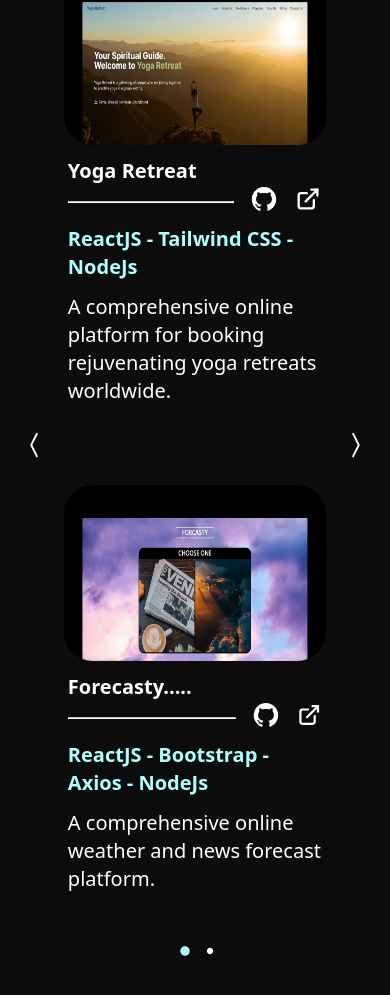
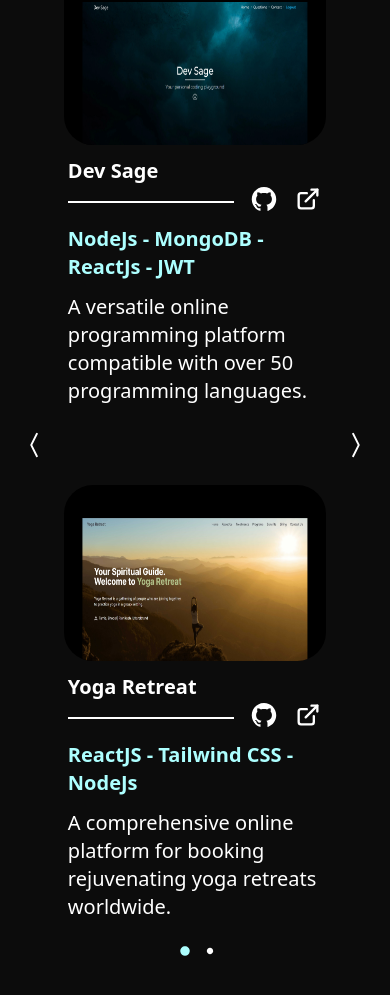
Before and after one commit to aayush-dabral/adportfolio, a React (Create React App) app: page / in a window 390 px wide. Shown: the part 2858-3853 px from the top of the page. Built offline with nearby package versions, Linux system fonts and the light colour scheme; a web font is replaced by a local one.

Commit message:
Added Devsage project

```diff
--- a/src/components/Navbar.js
+++ b/src/components/Navbar.js
@@ -122,7 +122,7 @@ const Navbar = ({ current, setCurrent }) => {
             </ul>
           </div>
 
-          <a href='https://drive.google.com/file/d/1MN-fPqfl6jO7oeQa75eeJ61o9oOxtddq/view?usp=drive_link' target='_blank' className=''><motion.button className='hidden absolute text-white bg-transparent border-[3px] bottom-[1.65rem] border-[#ADFFFF] w-40 p-[0.4rem] right-10 text-xl rounded-lg font-semibold
+          <a href='https://drive.google.com/file/d/1Wjj_G8Lh-gnQQIi565NaA9dT-nIXPhqv/view?usp=drive_link' target='_blank' className=''><motion.button className='hidden absolute text-white bg-transparent border-[3px] bottom-[1.65rem] border-[#ADFFFF] w-40 p-[0.4rem] right-10 text-xl rounded-lg font-semibold
           lg:block md:hover:text-black
           lg:mx-0 lg:text-center '
             initial={{ opacity: 0, }}
--- a/src/components/Project.js
+++ b/src/components/Project.js
@@ -6,6 +6,7 @@ import { RxDotFilled } from 'react-icons/rx';
 import { AiFillGithub } from 'react-icons/ai';
 import { TbExternalLink } from 'react-icons/tb';
 
+import DevSage from '../assets/DevSage.png'
 import Yoga from '../assets/Yoga-Retreat.jpg'
 import Forecast from '../assets/Forecast.jpg'
 import CodePlayer from '../assets/CodePlayer.jpg'
@@ -19,7 +20,7 @@ const Project = () => {
 
   const slide1Ref = useRef(null)
   const slide2Ref = useRef(null)
-  const isSlide1InView = useInView(slide1Ref, { once: true })
+  const isSlide1InView = useInView(slide1Ref)
   const isSlide2InView = useInView(slide2Ref)
 
   const mainControl = useAnimation();
@@ -46,18 +47,9 @@ const Project = () => {
     if (isSecondLineInView) {
       mainControl.start("visible")
     }
+
     // eslint-disable-next-line react-hooks/exhaustive-deps
-  }, [isFirstLineInView, isSecondLineInView])
-
-  useEffect(() => {
-    if (isSlide1InView) {
-      mainControl.start("visible")
-    }
-    if (isSlide2InView) {
-      mainControl.start("visible")
-    }
-    // eslint-disable-next-line react-hooks/exhaustive-deps
-  }, [isSlide1InView, isSlide2InView])
+  }, [isFirstLineInView])
 
   const slides = [
 
@@ -65,21 +57,20 @@ const Project = () => {
     sm:text-2xl
     lg:flex lg:text-xl
     xl:text-2xl'
+    >
+      <motion.div className='lg:mt-16 lg:mr-0 lg:w-[50%] '
 
       variants={slideVariants}
       initial="hidden"
       animate="visible"
       transition={{ duration: 0.25 }}
       >
-
-      <motion.div className='lg:mt-16 lg:mr-0 lg:w-[50%] '
-      >
         <div className='bg-black w-[70%] rounded-[1.8rem] h-44 mx-auto overflow-hidden
         sm:h-64
         lg:w-[85%] lg:mr-3
         xl:h-[350px] xl:w-[78%] '>
           <div className='w-full h-full relative '>
-            <img src={Yoga} alt='yoga' className='absolute w-[86%] h-[86%] left-1/2 transform -translate-x-1/2 -bottom-2 ' />
+            <img src={DevSage} alt='dev' className='absolute w-[86%] h-[86%] left-1/2 transform -translate-x-1/2 -bottom-2 ' />
           </div>
 
         </div>
@@ -88,44 +79,41 @@ const Project = () => {
         xl:w-[78%] xl:ml-[21%] xl:mt-6'>
           <div className='lg:flex'>
             <h2 className='text-white font-bold
-            lg:w-[30%]'>Yoga Retreat</h2>
+            lg:w-[30%]'>Dev Sage</h2>
 
             <div className='flex lg:w-[65%]'>
 
-              <motion.div className='w-[70%] h-0 border-[1px] border-[#ffffff] mt-4
+              <div className='w-[70%] h-0 border-[1px] border-[#ffffff] mt-4
               sm:w-[80%]
               lg:w-[80%]
               xl:w-[84%]'
-
-                ref={secondLineRef}
-                variants={rightLineVariants}
-                initial="hidden"
-                animate={mainControl}
-                style={{ overflow: "hidden" }}
               />
-              <a href='https://github.com/aayush-dabral/yoga-retreat-react-app' target="_blank"><AiFillGithub className='w-7 h-7 ml-4' /></a>
-              <a href='https://demo-yoga-retreat.netlify.app/' target="_blank"><TbExternalLink className='w-7 h-7 ml-4' /></a>
+              <a href='https://github.com/aayush-dabral/DevSage' target="_blank"><AiFillGithub className='w-7 h-7 ml-4 hover:text-[#ADFFFF]' /></a>
+              <a href='https://devsage.netlify.app/' target="_blank"><TbExternalLink className='w-7 h-7 ml-4 hover:text-[#ADFFFF]' /></a>
 
             </div>
           </div>
           <p className='text-[#ADFFFF] font-semibold mt-3 mb-3
-          lg:mt-5 lg:mb-5'>ReactJS - Tailwind CSS - NodeJs</p>
+          lg:mt-5 lg:mb-5'>NodeJs - MongoDB - ReactJs - JWT</p>
 
-          <p>A comprehensive online platform for booking rejuvenating yoga retreats worldwide.</p>
+          <p>A versatile online programming platform compatible with over 50 programming languages.</p>
         </div>
       </motion.div>
 
       <motion.div className='mt-20
       lg:mt-16 lg:mr-0 lg:w-[50%]'
 
-
+      variants={slideVariants}
+      initial="hidden"
+      animate="visible"
+      transition={{ duration: 0.25 }}
       >
         <div className='bg-black w-[70%] rounded-[1.8rem] h-44 mx-auto overflow-hidden
         sm:h-64
         lg:w-[85%] lg:ml-3
         xl:h-[350px] xl:w-[78%] '>
           <div className='w-full h-full relative '>
-            <img src={Forecast} alt='forecast' className='absolute w-[86%] h-[86%] left-1/2 transform -translate-x-1/2 -bottom-2 ' />
+            <img src={Yoga} alt='yoga' className='absolute w-[86%] h-[86%] left-1/2 transform -translate-x-1/2 -bottom-2 ' />
           </div>
         </div>
         <div className='mx-[16%] mt-3
@@ -134,39 +122,35 @@ const Project = () => {
 
           <div className='lg:flex'>
             <h2 className='text-white font-bold
-          lg:w-[30%]'>Forecasty.....</h2>
+          lg:w-[30%]'>Yoga Retreat</h2>
 
             <div className='flex lg:w-[65%]'>
 
               <motion.div className='w-[70%] h-0 border-[1px] border-[#ffffff] mt-4
             sm:w-[80%]
             lg:w-[77%]'
-
-                ref={secondLineRef}
-                variants={rightLineVariants}
-                initial="hidden"
-                animate={mainControl}
-                style={{ overflow: "hidden" }}
               />
-              <a href='https://github.com/aayush-dabral/Forcasty--News-and-Weather-Forecast-application-' target='_blank'><AiFillGithub className='w-7 h-7 ml-4' /></a>
-              <TbExternalLink className='w-7 h-7 ml-4' />
+              <a href='https://github.com/aayush-dabral/yoga-retreat-react-app' target="_blank"><AiFillGithub className='w-7 h-7 ml-4 hover:text-[#ADFFFF]' /></a>
+              <a href='https://demo-yoga-retreat.netlify.app/' target="_blank"><TbExternalLink className='w-7 h-7 ml-4 hover:text-[#ADFFFF]' /></a>
 
             </div>
 
           </div>
 
           <p className='text-[#ADFFFF] font-semibold mt-3 mb-3
-          lg:mt-5 lg:mb-5'>ReactJS - Bootstrap - Axios - NodeJs</p>
+          lg:mt-5 lg:mb-5'>ReactJS - Tailwind CSS - NodeJs</p>
 
-          <p>A comprehensive online weather and news forecast platform. </p>
+          <p>A comprehensive online platform for booking rejuvenating yoga retreats worldwide. </p>
         </div>
       </motion.div>
+
     </motion.div>,
 
     <div className='text-white  text-xl
     sm:text-2xl
     lg:flex lg:text-xl
     xl:text-2xl'>
+
       <motion.div className='lg:mt-16 lg:mr-0 lg:w-[50%] '
       variants={slideVariants}
       initial="hidden"
@@ -177,7 +161,7 @@ const Project = () => {
         lg:w-[85%] lg:mr-3
         xl:h-[350px] xl:w-[78%] '>
           <div className='w-full h-full relative overflow-hidden'>
-            <img src={CodePlayer} alt='yoga' className='absolute w-[86%] h-[86%] left-1/2 transform -translate-x-1/2 -bottom-2 ' />
+            <img src={Forecast} alt='forecast' className='absolute w-[86%] h-[86%] left-1/2 transform -translate-x-1/2 -bottom-2 ' />
           </div>
         </div>
         <div className='mx-[16%] mt-3
@@ -185,32 +169,70 @@ const Project = () => {
         xl:w-[78%] xl:ml-[21%] xl:mt-6'>
           <div className='lg:flex'>
             <h2 className='text-white font-bold
+            lg:w-[30%]'>Forecasty</h2>
+
+            <div className='flex lg:w-[65%]'>
+
+              <div className='w-[70%] h-0 border-[1px] border-[#ffffff] mt-4
+            sm:w-[80%]
+            lg:w-[80%]
+            xl:w-[84%]'
+
+              />
+              <a href='https://github.com/aayush-dabral/Forcasty--News-and-Weather-Forecast-application-' target='_blank'><AiFillGithub className='w-7 h-7 ml-4 hover:text-[#ADFFFF]' /></a>
+            </div>
+          </div>
+          <p className='text-[#ADFFFF] font-semibold mt-3 mb-3
+          lg:mt-5 lg:mb-5'>ReactJS - Bootstrap - Axios</p>
+
+          <p>A comprehensive online weather and news forecast platform. </p>
+        </div>
+      </motion.div>
+
+      <motion.div className='mt-20
+      lg:mt-16 lg:mr-0 lg:w-[50%]'
+
+      variants={slideVariants}
+      initial="hidden"
+      animate="visible"
+      transition={{ duration: 0.25 }}
+      >
+        <div className='bg-black w-[70%] rounded-[1.8rem] h-44 mx-auto overflow-hidden
+        sm:h-64
+        lg:w-[85%] lg:ml-3
+        xl:h-[350px] xl:w-[78%] '>
+          <div className='w-full h-full relative '>
+            <img src={CodePlayer} alt='codeplayer' className='absolute w-[86%] h-[86%] left-1/2 transform -translate-x-1/2 -bottom-2 ' />
+          </div>
+        </div>
+        <div className='mx-[16%] mt-3
+        lg:w-[85%] lg:ml-5
+        xl:w-[78%] xl:mt-6'>
+
+          <div className='lg:flex'>
+            <h2 className='text-white font-bold
           lg:w-[30%]'>Code Player</h2>
 
             <div className='flex lg:w-[65%]'>
 
-              <motion.div className='w-[70%] h-0 border-[1px] border-[#ffffff] mt-4
+              <div className='w-[70%] h-0 border-[1px] border-[#ffffff] mt-4
             sm:w-[80%]
             lg:w-[80%]
             xl:w-[84%]'
+              />
+              <a href='https://github.com/aayush-dabral/yoga-retreat-react-app' target="_blank"><AiFillGithub className='w-7 h-7 ml-4 hover:text-[#ADFFFF]' /></a>
 
-                ref={secondLineRef}
-                variants={rightLineVariants}
-                initial="hidden"
-                animate={mainControl}
-                style={{ overflow: "hidden" }}
-              />
-              <a href='https://github.com/aayush-dabral/Code-Player' target='_blank'><AiFillGithub className='w-7 h-7 ml-4' /></a>
-              <TbExternalLink className='w-7 h-7 ml-4' />
-              <AiFillGithub className='w-7 h-7 ml-4' />
             </div>
+
           </div>
+
           <p className='text-[#ADFFFF] font-semibold mt-3 mb-3
           lg:mt-5 lg:mb-5'>HTML - CSS - Javascript - jQuery</p>
 
           <p>An online IDE constructed for providing a user-friendly interface enabling users to write, edit, and run code in real-time.</p>
         </div>
       </motion.div>
+
     </div>
 
   ]
```
Also changed, not shown: src/assets/DevSage.png (added). Lines whose indentation alone changed are shown as unchanged.
